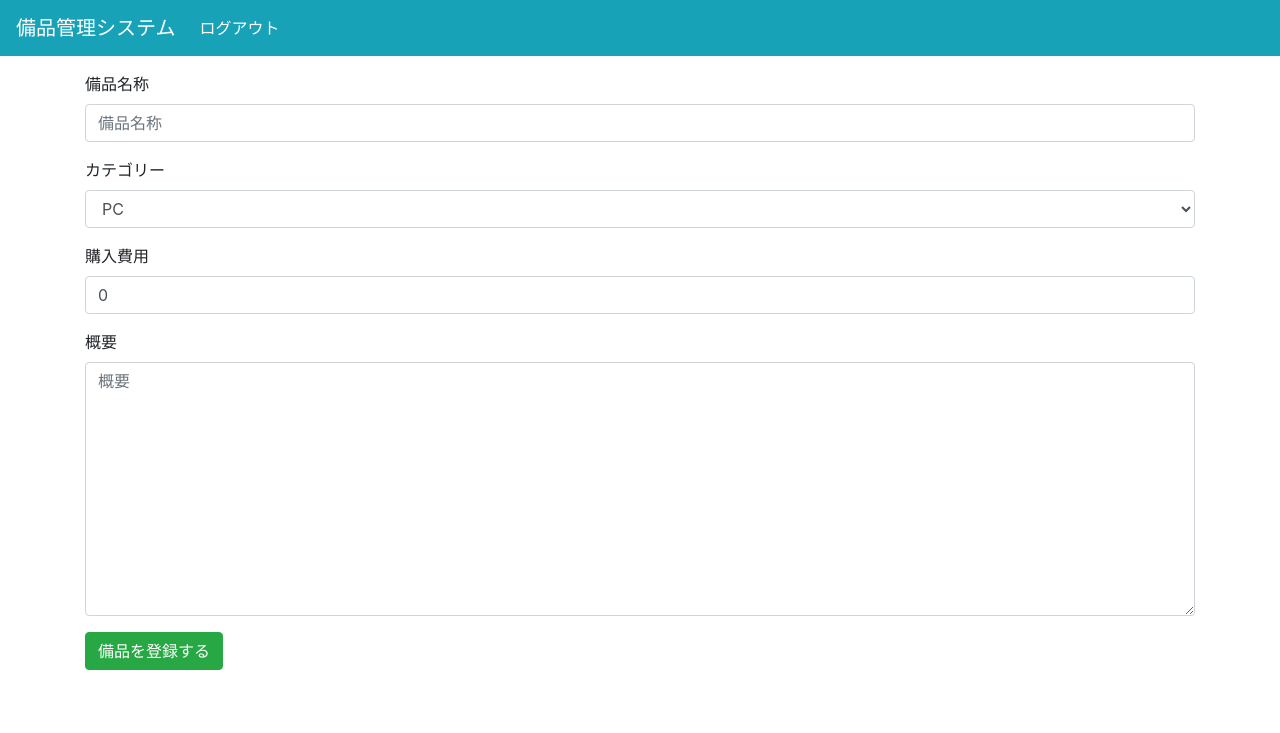
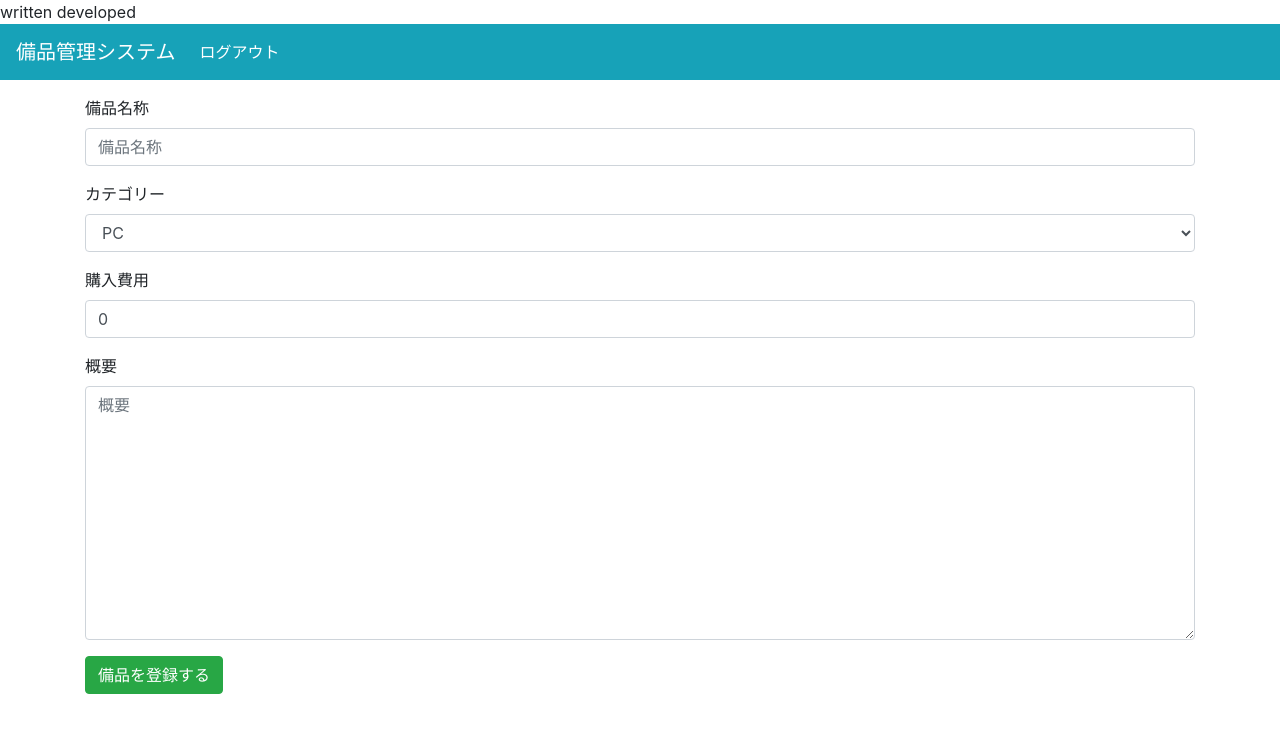
Before and after one commit to TheSelfAtu/For-Heroku-EquipmentManager, a Django app: page /register/equip_add in a window 1280 px wide. Shown: the top 733 px of the page. Run offline with Django 3.2, Linux system fonts and the light colour scheme; the visitor is signed in with stand-in values (Sample User, id 1); some libraries are stand-ins or nearby versions.

Commit message:
devlop branch

```diff
--- /dev/null
+++ b/practice1.py
@@ -0,0 +1 @@
+print('created in develop')
--- a/templates/base.html
+++ b/templates/base.html
@@ -3,7 +3,7 @@
 {% bootstrap_css%}
 {% bootstrap_javascript jquery='True'%}
 <html lang="ja">
-
+written developed
 <head>
     <meta charset="utf-8">
     <meta http-equiv="X-UA-Compatible" content="IE=edge">
```
